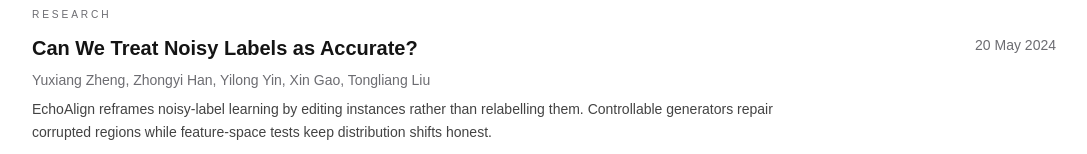
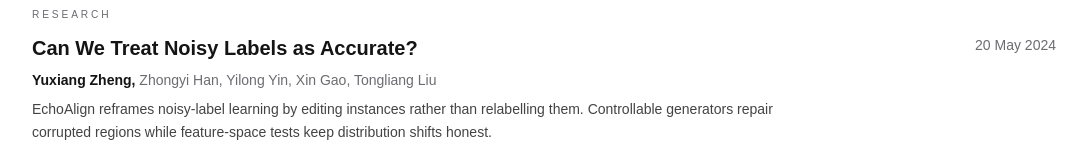
Before and after one commit to kyxzhe/kyxzhe.github.io, a Next.js app: page /publications in a window 1280 px wide. Shown: the part 966-1120 px from the top of the page, without its empty margins (96-1183 px from the left). Built offline with nearby package versions, Linux system fonts and the light colour scheme.

Commit message:
chore: highlight author name

```diff
--- a/src/app/publications/page.tsx
+++ b/src/app/publications/page.tsx
@@ -56,7 +56,20 @@ const sortOptions: { label: string; value: SortMode }[] = [
 ];
 
 const AuthorLine = ({ authors }: { authors: string[] }) => (
-  <p className="text-sm text-muted-foreground">{authors.join(", ")}</p>
+  <p className="text-sm text-muted-foreground">
+    {authors.map((author, index) => {
+      const highlight = author.toLowerCase().includes("yuxiang zheng");
+      return (
+        <span
+          key={`${author}-${index}`}
+          className={highlight ? "font-semibold text-foreground" : ""}
+        >
+          {author}
+          {index < authors.length - 1 && ", "}
+        </span>
+      );
+    })}
+  </p>
 );
 
 const ResourceRow = ({
```
